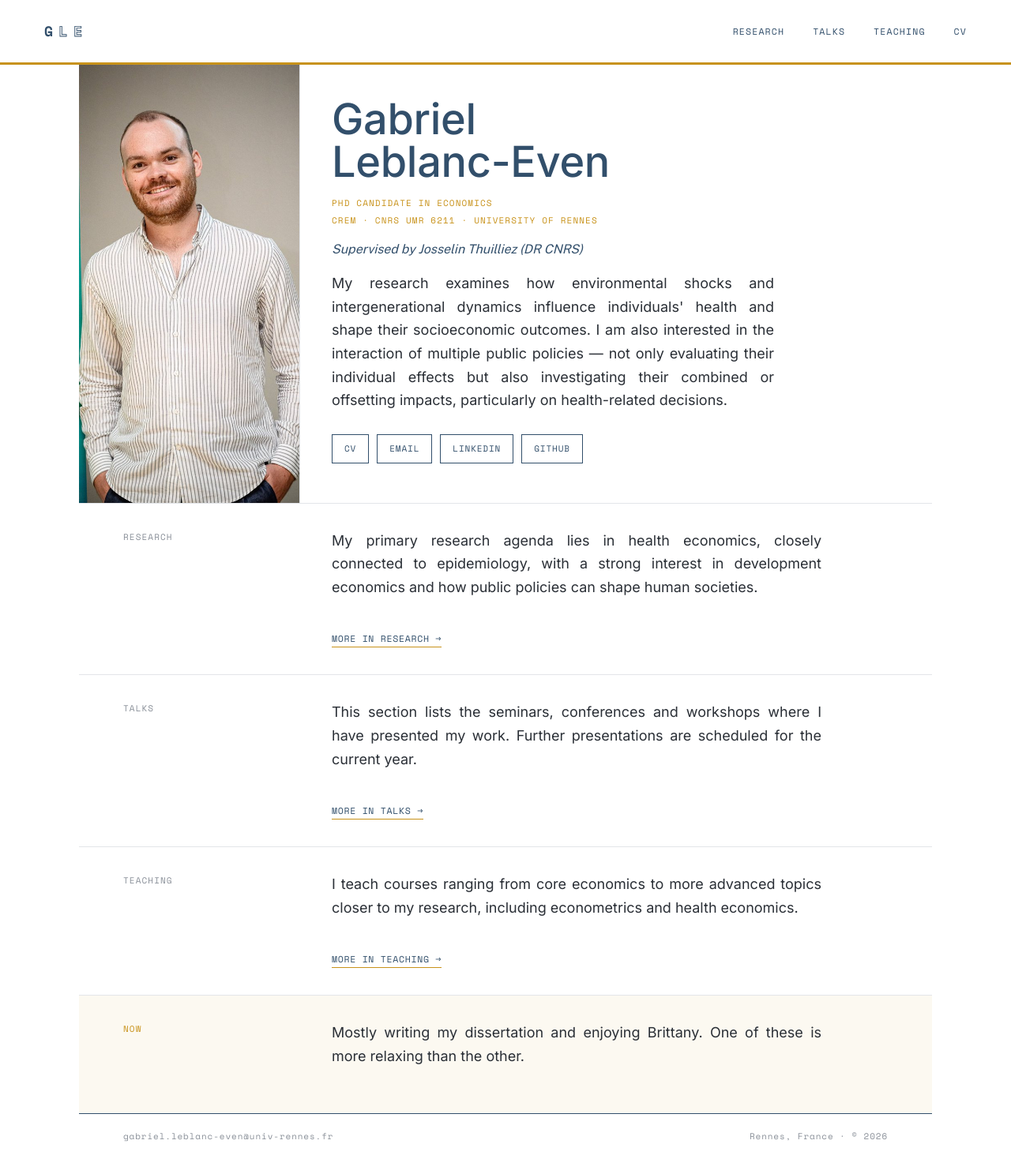
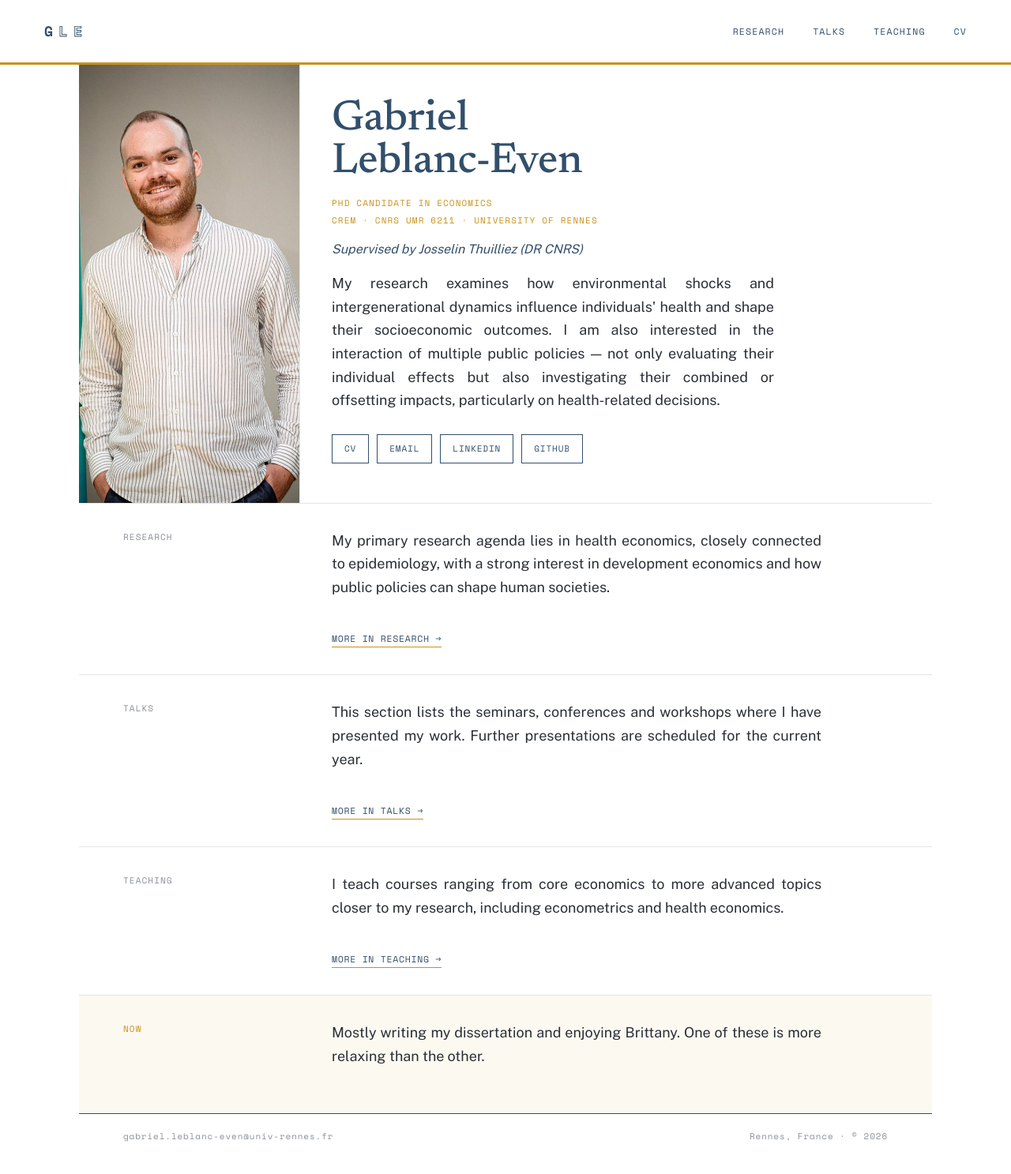
Before and after one commit to gabriel-leblanceven/gabriel-leblanceven.github.io, a Jekyll site: the page built from _pages/about.md, in a window 1280 px wide. Shown: the whole page at 79% size. Built offline with Jekyll 4.4.1, drawn with Linux system fonts in a browser that asks for light colours; a script bundle is joined from its source files by our own code; library files that are not in the unit come from our copies.

Commit message:
Drop forced Inter font so GLE pages use their own fonts
The !important Inter rule overrode the custom design: the name and page
titles now render in Newsreader and body text in Public Sans as intended.

Co-Authored-By: Claude Opus 5.5 <noreply@anthropic.com>

```diff
--- a/_sass/_custom.scss
+++ b/_sass/_custom.scss
@@ -2,15 +2,6 @@
 // PERSONNALISATION ACADEMIC PAGES - Gabriel Leblanc-Even
 // Style inspiré de Raj Chetty / Melissa Dell
 // ============================================================
-// Import police Inter
-@import url('https://fonts.googleapis.com/css2?family=Inter:wght@300;400;500&display=swap');
-// --- POLICE ---
-body, p, li, h1, h2, h3, h4, h5,
-.greedy-nav a,
-.masthead,
-.page__content {
-  font-family: 'Inter', -apple-system, "Segoe UI", sans-serif !important;
-}
 // --- NAVIGATION ---
 .masthead {
   border-bottom: 1.5px solid #324f6b !important;
```
